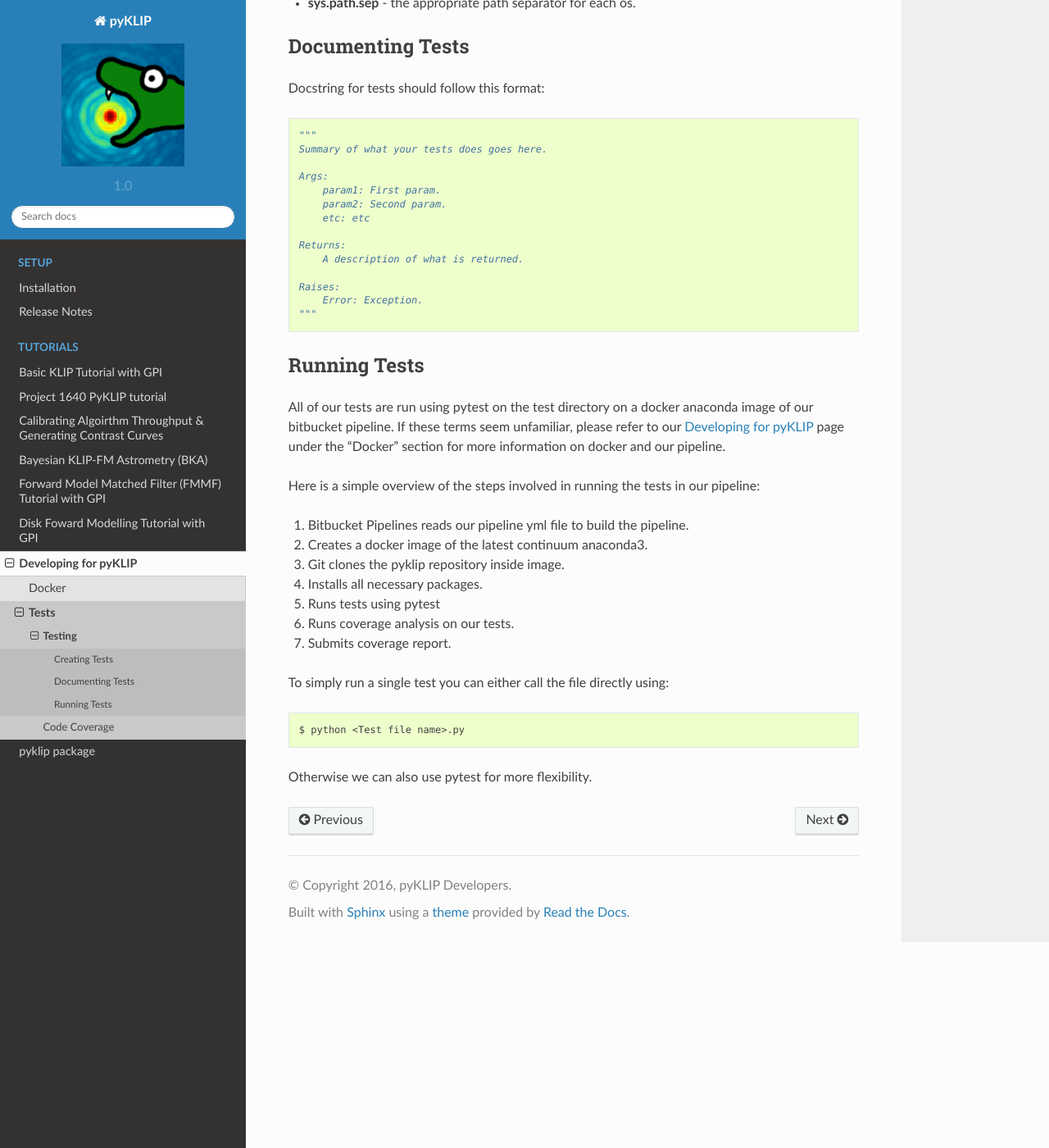
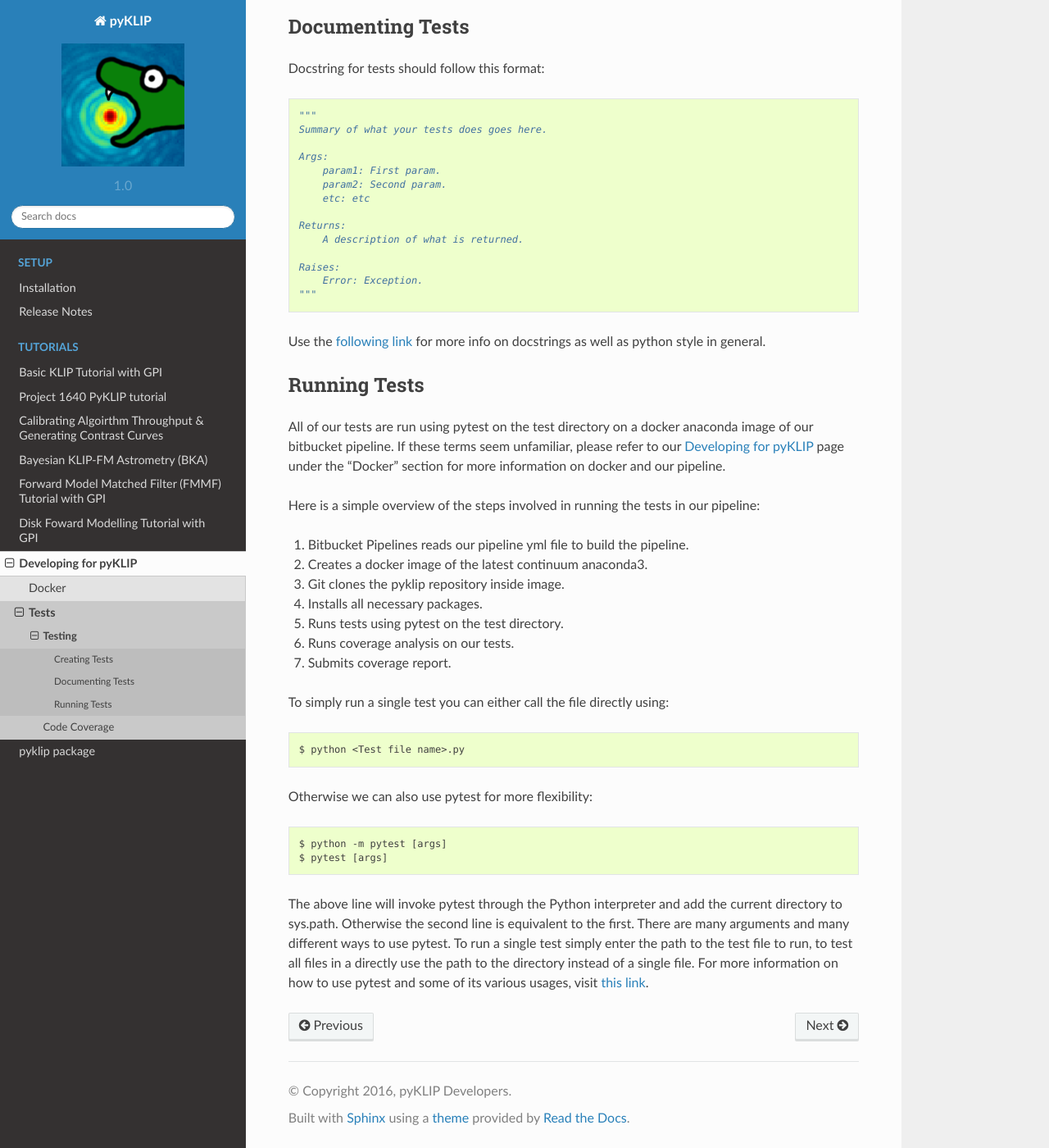
Before and after one commit to UCSB-Exoplanet-Polarimetry-Lab/pyKLIP_NMFJAX, a Sphinx documentation site: the page built from docs/source/developing/tests.rst, in a window 1280 px wide and 1400 px high, scrolled down 1019 px. Shown: the whole window at 82% size. Built offline with Sphinx 7.4.7 and the Read the Docs theme 2.0.0, drawn with Linux system fonts in a browser that asks for light colours; some of the changed text lies outside the part shown.

Commit message:
Added a few lines for running pytest. Deleted empty files. Some minor edits as well.

```diff
--- a/docs/source/developing/automated.rst
+++ /dev/null
@@ -1,5 +0,0 @@
-.. _automated-label:
-
-Automated Tests
-===============
-Here we will go over automated tests.
--- a/docs/source/developing/tests.rst
+++ b/docs/source/developing/tests.rst
@@ -59,6 +59,9 @@ Docstring for tests should follow this format::
         Error: Exception.
     """
 
+Use the `following link <http://google.github.io/styleguide/pyguide.html?showone=Comments#Comments>`__ for more info on
+docstrings as well as python style in general.
+
 Running Tests
 =============
 All of our tests are run using pytest on the test directory on a docker anaconda image of our bitbucket pipeline. If
@@ -71,7 +74,7 @@ Here is a simple overview of the steps involved in running the tests in our pipe
 2. Creates a docker image of the latest continuum anaconda3.
 3. Git clones the pyklip repository inside image.
 4. Installs all necessary packages.
-5. Runs tests using pytest
+5. Runs tests using pytest on the test directory.
 6. Runs coverage analysis on our tests.
 7. Submits coverage report.
 
@@ -79,4 +82,13 @@ To simply run a single test you can either call the file directly using::
 
     $ python <Test file name>.py
 
-Otherwise we can also use pytest for more flexibility.
+Otherwise we can also use pytest for more flexibility::
+
+    $ python -m pytest [args]
+    $ pytest [args]
+
+The above line will invoke pytest through the Python interpreter and add the current directory to sys.path. Otherwise
+the second line is equivalent to the first.
+There are many arguments and many different ways to use pytest. To run a single test simply enter the path to the test
+file to run, to test all files in a directly use the path to the directory instead of a single file.
+For more information on how to use pytest and some of its various usages, visit `this link <https://docs.pytest.org/en/latest/usage.html#>`__.
--- a/docs/source/developing/writing.rst
+++ /dev/null
@@ -1,5 +0,0 @@
-.. _writing-label:
-
-Writing Tests
-=============
-Here we will go over writing your own tests.
```
Also changed, not shown: other parts of docs/source/developing/tests.rst (+3 -3 lines).
